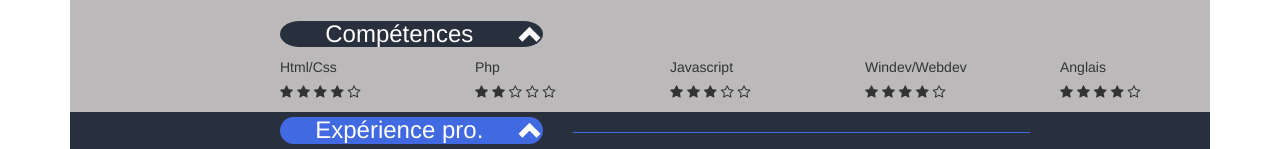
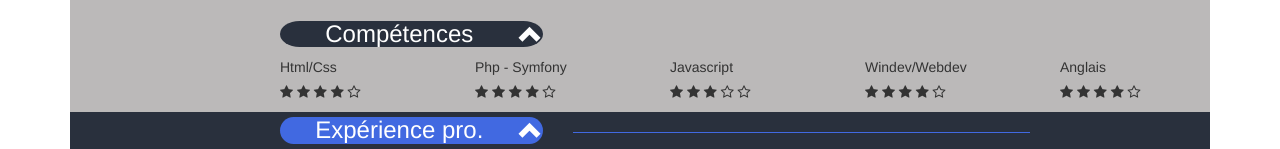
Before and after one commit to bladess/bladess.github.io, a website: page index.html in a window 1280 px wide. Shown: the part 458-607 px from the top of the page. Drawn offline with nearby package versions, Linux system fonts and the light colour scheme.

Commit message:
modif rank

```diff
--- a/index.html
+++ b/index.html
@@ -112,12 +112,12 @@
                     </div>
                     <div class="col-sm-2">
                         <ul class="list-unstyled">
-                            <li>Php</li>
+                            <li>Php - Symfony</li>
                             <li>
                                 <i class="fa fa-star"></i>
                                 <i class="fa fa-star"></i>
-                                <i class="fa fa-star-o"></i>
-                                <i class="fa fa-star-o"></i>
+                                <i class="fa fa-star"></i>
+                                <i class="fa fa-star"></i>
                                 <i class="fa fa-star-o"></i>
                             </li>
                         </ul>
```
